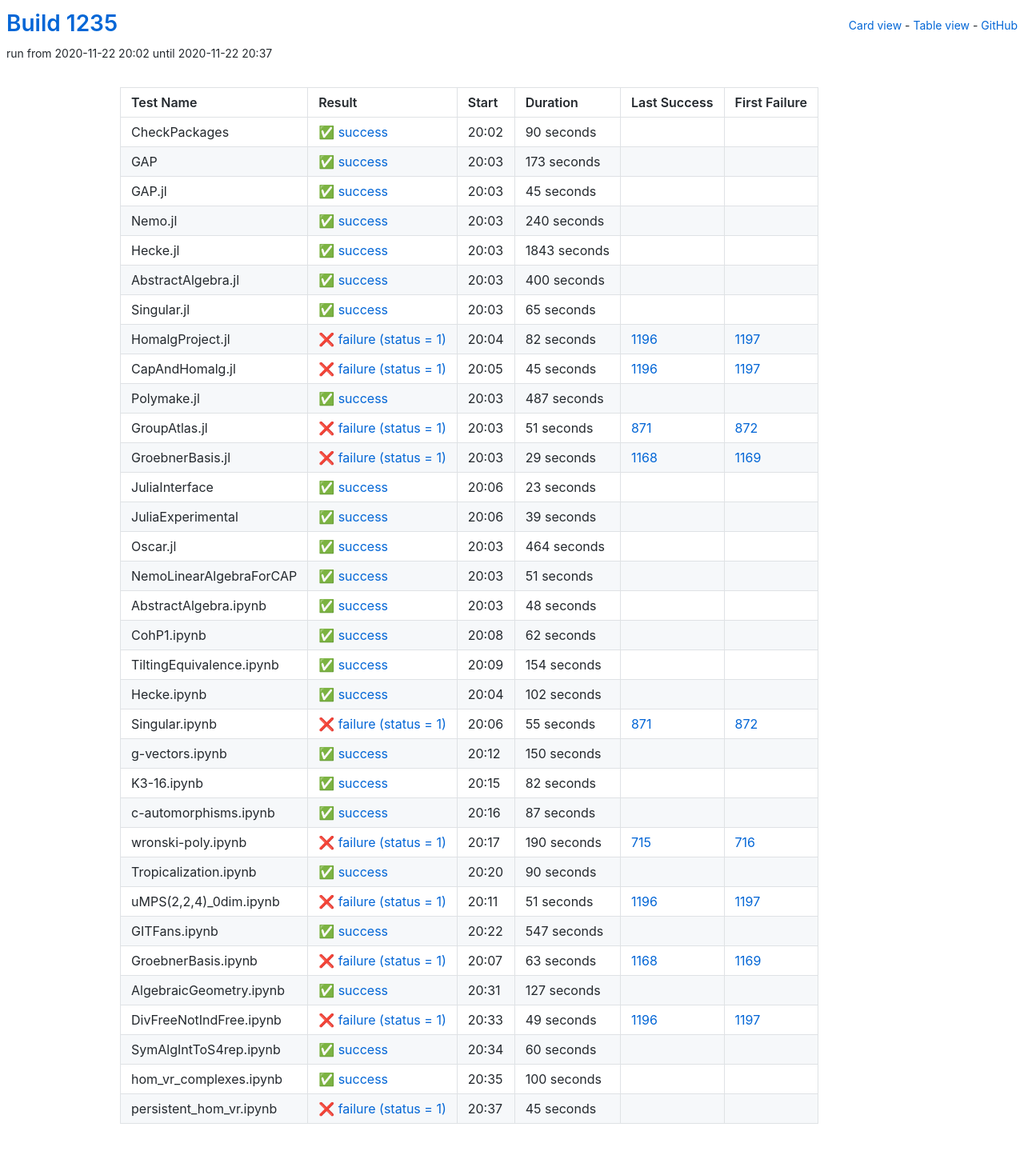
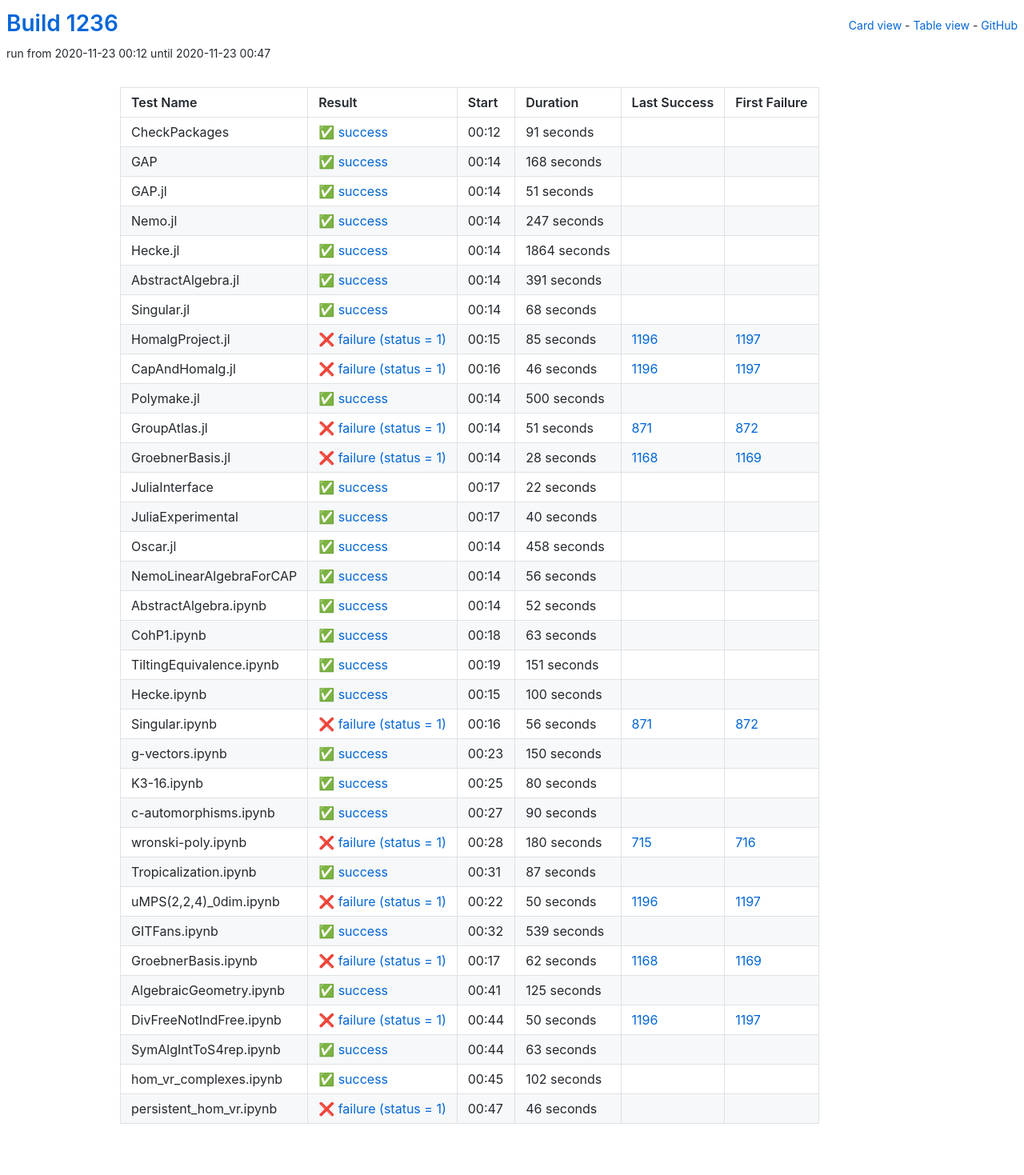
Before and after one commit to oscar-system/oscar-ci-status-stable, a Jekyll site: the page built from table.html, in a window 1280 px wide. Shown: the whole page at 80% size. Built offline with Jekyll 4.4.1, drawn with Linux system fonts in a browser that asks for light colours.

Commit message:
Build #1236

```diff
--- a/_data/ci.yml
+++ b/_data/ci.yml
@@ -1,6 +1,6 @@
 ---
-build: 1235
-build_url: https://oscarci.mathematik.uni-kl.de/job/oscar-stable/1235/
+build: 1236
+build_url: https://oscarci.mathematik.uni-kl.de/job/oscar-stable/1236/
 job: oscar-stable
 organization: oscar-system
 repo: oscar-ci-status-stable
@@ -8,128 +8,128 @@ repourl: https://github.com/oscar-system/oscar-ci-status-stable
 tests:
 - name: CheckPackages
   id: checkpackages
-  log: https://oscarci.mathematik.uni-kl.de/job/oscar-stable/1235/artifact/logs/build-1235/CheckPackages.log
-  start: 2020-11-22 20:02
+  log: https://oscarci.mathematik.uni-kl.de/job/oscar-stable/1236/artifact/logs/build-1236/CheckPackages.log
+  start: 2020-11-23 00:12
   success: true
   exitcode: 0
   status: success
-  duration: 90
+  duration: 91
   last_success: false
   last_success_url:
   first_failure: false
   first_failure_url:
 - name: GAP
   id: gap
-  log: https://oscarci.mathematik.uni-kl.de/job/oscar-stable/1235/artifact/logs/build-1235/GAP.log
-  start: 2020-11-22 20:03
+  log: https://oscarci.mathematik.uni-kl.de/job/oscar-stable/1236/artifact/logs/build-1236/GAP.log
+  start: 2020-11-23 00:14
   success: true
   exitcode: 0
   status: success
-  duration: 173
+  duration: 168
   last_success: false
   last_success_url:
   first_failure: false
   first_failure_url:
 - name: GAP.jl
   id: gap-jl
-  log: https://oscarci.mathematik.uni-kl.de/job/oscar-stable/1235/artifact/logs/build-1235/GAP.jl.log
-  start: 2020-11-22 20:03
+  log: https://oscarci.mathematik.uni-kl.de/job/oscar-stable/1236/artifact/logs/build-1236/GAP.jl.log
+  start: 2020-11-23 00:14
   success: true
   exitcode: 0
   status: success
-  duration: 45
+  duration: 51
   last_success: false
   last_success_url:
   first_failure: false
   first_failure_url:
 - name: Nemo.jl
   id: nemo-jl
-  log: https://oscarci.mathematik.uni-kl.de/job/oscar-stable/1235/artifact/logs/build-1235/Nemo.jl.log
-  start: 2020-11-22 20:03
+  log: https://oscarci.mathematik.uni-kl.de/job/oscar-stable/1236/artifact/logs/build-1236/Nemo.jl.log
+  start: 2020-11-23 00:14
   success: true
   exitcode: 0
   status: success
-  duration: 240
+  duration: 247
   last_success: false
   last_success_url:
   first_failure: false
   first_failure_url:
 - name: Hecke.jl
   id: hecke-jl
-  log: https://oscarci.mathematik.uni-kl.de/job/oscar-stable/1235/artifact/logs/build-1235/Hecke.jl.log
-  start: 2020-11-22 20:03
+  log: https://oscarci.mathematik.uni-kl.de/job/oscar-stable/1236/artifact/logs/build-1236/Hecke.jl.log
+  start: 2020-11-23 00:14
   success: true
   exitcode: 0
   status: success
-  duration: 1843
+  duration: 1864
   last_success: false
   last_success_url:
   first_failure: false
   first_failure_url:
 - name: AbstractAlgebra.jl
   id: abstractalgebra-jl
-  log: https://oscarci.mathematik.uni-kl.de/job/oscar-stable/1235/artifact/logs/build-1235/AbstractAlgebra.jl.log
-  start: 2020-11-22 20:03
+  log: https://oscarci.mathematik.uni-kl.de/job/oscar-stable/1236/artifact/logs/build-1236/AbstractAlgebra.jl.log
+  start: 2020-11-23 00:14
   success: true
   exitcode: 0
   status: success
-  duration: 400
+  duration: 391
   last_success: false
   last_success_url:
   first_failure: false
   first_failure_url:
 - name: Singular.jl
   id: singular-jl
-  log: https://oscarci.mathematik.uni-kl.de/job/oscar-stable/1235/artifact/logs/build-1235/Singular.jl.log
-  start: 2020-11-22 20:03
+  log: https://oscarci.mathematik.uni-kl.de/job/oscar-stable/1236/artifact/logs/build-1236/Singular.jl.log
+  start: 2020-11-23 00:14
   success: true
   exitcode: 0
   status: success
-  duration: 65
+  duration: 68
   last_success: false
   last_success_url:
   first_failure: false
   first_failure_url:
 - name: HomalgProject.jl
   id: homalgproject-jl
-  log: https://oscarci.mathematik.uni-kl.de/job/oscar-stable/1235/artifact/logs/build-1235/HomalgProject.jl.log
-  start: 2020-11-22 20:04
+  log: https://oscarci.mathematik.uni-kl.de/job/oscar-stable/1236/artifact/logs/build-1236/HomalgProject.jl.log
+  start: 2020-11-23 00:15
   success: false
   exitcode: 1
   status: failure
-  duration: 82
+  duration: 85
   last_success: 1196
   last_success_url: https://oscarci.mathematik.uni-kl.de/job/oscar-stable/1196/
   first_failure: 1197
   first_failure_url: https://oscarci.mathematik.uni-kl.de/job/oscar-stable/1197/
 - name: CapAndHomalg.jl
   id: capandhomalg-jl
-  log: https://oscarci.mathematik.uni-kl.de/job/oscar-stable/1235/artifact/logs/build-1235/CapAndHomalg.jl.log
-  start: 2020-11-22 20:05
+  log: https://oscarci.mathematik.uni-kl.de/job/oscar-stable/1236/artifact/logs/build-1236/CapAndHomalg.jl.log
+  start: 2020-11-23 00:16
   success: false
   exitcode: 1
   status: failure
-  duration: 45
+  duration: 46
   last_success: 1196
   last_success_url: https://oscarci.mathematik.uni-kl.de/job/oscar-stable/1196/
   first_failure: 1197
   first_failure_url: https://oscarci.mathematik.uni-kl.de/job/oscar-stable/1197/
 - name: Polymake.jl
   id: polymake-jl
-  log: https://oscarci.mathematik.uni-kl.de/job/oscar-stable/1235/artifact/logs/build-1235/Polymake.jl.log
-  start: 2020-11-22 20:03
+  log: https://oscarci.mathematik.uni-kl.de/job/oscar-stable/1236/artifact/logs/build-1236/Polymake.jl.log
+  start: 2020-11-23 00:14
   success: true
   exitcode: 0
   status: success
-  duration: 487
+  duration: 500
   last_success: false
   last_success_url:
   first_failure: false
   first_failure_url:
 - name: GroupAtlas.jl
   id: groupatlas-jl
-  log: https://oscarci.mathematik.uni-kl.de/job/oscar-stable/1235/artifact/logs/build-1235/GroupAtlas.jl.log
-  start: 2020-11-22 20:03
+  log: https://oscarci.mathematik.uni-kl.de/job/oscar-stable/1236/artifact/logs/build-1236/GroupAtlas.jl.log
+  start: 2020-11-23 00:14
   success: false
   exitcode: 1
   status: failure
@@ -140,128 +140,128 @@ tests:
   first_failure_url: https://oscarci.mathematik.uni-kl.de/job/oscar-stable/872/
 - name: GroebnerBasis.jl
   id: groebnerbasis-jl
-  log: https://oscarci.mathematik.uni-kl.de/job/oscar-stable/1235/artifact/logs/build-1235/GroebnerBasis.jl.log
-  start: 2020-11-22 20:03
+  log: https://oscarci.mathematik.uni-kl.de/job/oscar-stable/1236/artifact/logs/build-1236/GroebnerBasis.jl.log
+  start: 2020-11-23 00:14
   success: false
   exitcode: 1
   status: failure
-  duration: 29
+  duration: 28
   last_success: 1168
   last_success_url: https://oscarci.mathematik.uni-kl.de/job/oscar-stable/1168/
   first_failure: 1169
   first_failure_url: https://oscarci.mathematik.uni-kl.de/job/oscar-stable/1169/
 - name: JuliaInterface
   id: juliainterface
-  log: https://oscarci.mathematik.uni-kl.de/job/oscar-stable/1235/artifact/logs/build-1235/JuliaInterface.log
-  start: 2020-11-22 20:06
+  log: https://oscarci.mathematik.uni-kl.de/job/oscar-stable/1236/artifact/logs/build-1236/JuliaInterface.log
+  start: 2020-11-23 00:17
   success: true
   exitcode: 0
   status: success
-  duration: 23
+  duration: 22
   last_success: false
   last_success_url:
   first_failure: false
   first_failure_url:
 - name: JuliaExperimental
   id: juliaexperimental
-  log: https://oscarci.mathematik.uni-kl.de/job/oscar-stable/1235/artifact/logs/build-1235/JuliaExperimental.log
-  start: 2020-11-22 20:06
+  log: https://oscarci.mathematik.uni-kl.de/job/oscar-stable/1236/artifact/logs/build-1236/JuliaExperimental.log
+  start: 2020-11-23 00:17
   success: true
   exitcode: 0
   status: success
-  duration: 39
+  duration: 40
   last_success: false
   last_success_url:
   first_failure: false
   first_failure_url:
 - name: Oscar.jl
   id: oscar-jl
-  log: https://oscarci.mathematik.uni-kl.de/job/oscar-stable/1235/artifact/logs/build-1235/Oscar.jl.log
-  start: 2020-11-22 20:03
+  log: https://oscarci.mathematik.uni-kl.de/job/oscar-stable/1236/artifact/logs/build-1236/Oscar.jl.log
+  start: 2020-11-23 00:14
   success: true
   exitcode: 0
   status: success
-  duration: 464
+  duration: 458
   last_success: false
   last_success_url:
   first_failure: false
   first_failure_url:
 - name: NemoLinearAlgebraForCAP
   id: nemolinearalgebraforcap
-  log: https://oscarci.mathematik.uni-kl.de/job/oscar-stable/1235/artifact/logs/build-1235/NemoLinearAlgebraForCAP.log
-  start: 2020-11-22 20:03
+  log: https://oscarci.mathematik.uni-kl.de/job/oscar-stable/1236/artifact/logs/build-1236/NemoLinearAlgebraForCAP.log
+  start: 2020-11-23 00:14
   success: true
   exitcode: 0
   status: success
-  duration: 51
+  duration: 56
   last_success: false
   last_success_url:
   first_failure: false
   first_failure_url:
 - name: AbstractAlgebra.ipynb
   id: abstractalgebra-ipynb
-  log: https://oscarci.mathematik.uni-kl.de/job/oscar-stable/1235/artifact/logs/build-1235/AbstractAlgebra.ipynb.log
-  start: 2020-11-22 20:03
+  log: https://oscarci.mathematik.uni-kl.de/job/oscar-stable/1236/artifact/logs/build-1236/AbstractAlgebra.ipynb.log
+  start: 2020-11-23 00:14
   success: true
   exitcode: 0
   status: success
-  duration: 48
+  duration: 52
   last_success: false
   last_success_url:
   first_failure: false
   first_failure_url:
 - name: CohP1.ipynb
   id: cohp1-ipynb
-  log: https://oscarci.mathematik.uni-kl.de/job/oscar-stable/1235/artifact/logs/build-1235/CohP1.ipynb.log
-  start: 2020-11-22 20:08
+  log: https://oscarci.mathematik.uni-kl.de/job/oscar-stable/1236/artifact/logs/build-1236/CohP1.ipynb.log
+  start: 2020-11-23 00:18
   success: true
   exitcode: 0
   status: success
-  duration: 62
+  duration: 63
   last_success: false
   last_success_url:
   first_failure: false
   first_failure_url:
 - name: TiltingEquivalence.ipynb
   id: tiltingequivalence-ipynb
-  log: https://oscarci.mathematik.uni-kl.de/job/oscar-stable/1235/artifact/logs/build-1235/TiltingEquivalence.ipynb.log
-  start: 2020-11-22 20:09
+  log: https://oscarci.mathematik.uni-kl.de/job/oscar-stable/1236/artifact/logs/build-1236/TiltingEquivalence.ipynb.log
+  start: 2020-11-23 00:19
   success: true
   exitcode: 0
   status: success
-  duration: 154
+  duration: 151
   last_success: false
   last_success_url:
   first_failure: false
   first_failure_url:
 - name: Hecke.ipynb
   id: hecke-ipynb
-  log: https://oscarci.mathematik.uni-kl.de/job/oscar-stable/1235/artifact/logs/build-1235/Hecke.ipynb.log
-  start: 2020-11-22 20:04
+  log: https://oscarci.mathematik.uni-kl.de/job/oscar-stable/1236/artifact/logs/build-1236/Hecke.ipynb.log
+  start: 2020-11-23 00:15
   success: true
   exitcode: 0
   status: success
-  duration: 102
+  duration: 100
   last_success: false
   last_success_url:
   first_failure: false
   first_failure_url:
 - name: Singular.ipynb
   id: singular-ipynb
-  log: https://oscarci.mathematik.uni-kl.de/job/oscar-stable/1235/artifact/logs/build-1235/Singular.ipynb.log
-  start: 2020-11-22 20:06
+  log: https://oscarci.mathematik.uni-kl.de/job/oscar-stable/1236/artifact/logs/build-1236/Singular.ipynb.log
+  start: 2020-11-23 00:16
   success: false
   exitcode: 1
   status: failure
-  duration: 55
+  duration: 56
   last_success: 871
   last_success_url: https://oscarci.mathematik.uni-kl.de/job/oscar-stable/871/
   first_failure: 872
   first_failure_url: https://oscarci.mathematik.uni-kl.de/job/oscar-stable/872/
 - name: g-vectors.ipynb
   id: g-vectors-ipynb
-  log: https://oscarci.mathematik.uni-kl.de/job/oscar-stable/1235/artifact/logs/build-1235/g-vectors.ipynb.log
-  start: 2020-11-22 20:12
+  log: https://oscarci.mathematik.uni-kl.de/job/oscar-stable/1236/artifact/logs/build-1236/g-vectors.ipynb.log
+  start: 2020-11-23 00:23
   success: true
   exitcode: 0
   status: success
@@ -272,20 +272,44 @@ tests:
   first_failure_url:
 - name: K3-16.ipynb
   id: k3-16-ipynb
-  log: https://oscarci.mathematik.uni-kl.de/job/oscar-stable/1235/artifact/logs/build-1235/K3-16.ipynb.log
-  start: 2020-11-22 20:15
+  log: https://oscarci.mathematik.uni-kl.de/job/oscar-stable/1236/artifact/logs/build-1236/K3-16.ipynb.log
+  start: 2020-11-23 00:25
   success: true
   exitcode: 0
   status: success
-  duration: 82
+  duration: 80
   last_success: false
   last_success_url:
   first_failure: false
   first_failure_url:
 - name: c-automorphisms.ipynb
   id: c-automorphisms-ipynb
-  log: https://oscarci.mathematik.uni-kl.de/job/oscar-stable/1235/artifact/logs/build-1235/c-automorphisms.ipynb.log
-  start: 2020-11-22 20:16
+  log: https://oscarci.mathematik.uni-kl.de/job/oscar-stable/1236/artifact/logs/build-1236/c-automorphisms.ipynb.log
+  start: 2020-11-23 00:27
+  success: true
+  exitcode: 0
+  status: success
+  duration: 90
+  last_success: false
+  last_success_url:
+  first_failure: false
+  first_failure_url:
+- name: wronski-poly.ipynb
+  id: wronski-poly-ipynb
+  log: https://oscarci.mathematik.uni-kl.de/job/oscar-stable/1236/artifact/logs/build-1236/wronski-poly.ipynb.log
+  start: 2020-11-23 00:28
+  success: false
+  exitcode: 1
+  status: failure
+  duration: 180
+  last_success: 715
+  last_success_url: https://oscarci.mathematik.uni-kl.de/job/oscar-stable/715/
+  first_failure: 716
+  first_failure_url: https://oscarci.mathematik.uni-kl.de/job/oscar-stable/716/
+- name: Tropicalization.ipynb
+  id: tropicalization-ipynb
+  log: https://oscarci.mathematik.uni-kl.de/job/oscar-stable/1236/artifact/logs/build-1236/Tropicalization.ipynb.log
+  start: 2020-11-23 00:31
   success: true
   exitcode: 0
   status: success
@@ -294,122 +318,98 @@ tests:
   last_success_url:
   first_failure: false
   first_failure_url:
-- name: wronski-poly.ipynb
-  id: wronski-poly-ipynb
-  log: https://oscarci.mathematik.uni-kl.de/job/oscar-stable/1235/artifact/logs/build-1235/wronski-poly.ipynb.log
-  start: 2020-11-22 20:17
+- name: uMPS(2,2,4)_0dim.ipynb
+  id: umps-2-2-4-0dim-ipynb
+  log: https://oscarci.mathematik.uni-kl.de/job/oscar-stable/1236/artifact/logs/build-1236/uMPS-2-2-4-_0dim.ipynb.log
+  start: 2020-11-23 00:22
   success: false
   exitcode: 1
   status: failure
-  duration: 190
-  last_success: 715
-  last_success_url: https://oscarci.mathematik.uni-kl.de/job/oscar-stable/715/
-  first_failure: 716
-  first_failure_url: https://oscarci.mathematik.uni-kl.de/job/oscar-stable/716/
-- name: Tropicalization.ipynb
-  id: tropicalization-ipynb
-  log: https://oscarci.mathematik.uni-kl.de/job/oscar-stable/1235/artifact/logs/build-1235/Tropicalization.ipynb.log
-  start: 2020-11-22 20:20
-  success: true
-  exitcode: 0
-  status: success
-  duration: 90
-  last_success: false
-  last_success_url:
-  first_failure: false
-  first_failure_url:
-- name: uMPS(2,2,4)_0dim.ipynb
-  id: umps-2-2-4-0dim-ipynb
-  log: https://oscarci.mathematik.uni-kl.de/job/oscar-stable/1235/artifact/logs/build-1235/uMPS-2-2-4-_0dim.ipynb.log
-  start: 2020-11-22 20:11
-  success: false
-  exitcode: 1
-  status: failure
-  duration: 51
+  duration: 50
   last_success: 1196
   last_success_url: https://oscarci.mathematik.uni-kl.de/job/oscar-stable/1196/
   first_failure: 1197
   first_failure_url: https://oscarci.mathematik.uni-kl.de/job/oscar-stable/1197/
 - name: GITFans.ipynb
   id: gitfans-ipynb
-  log: https://oscarci.mathematik.uni-kl.de/job/oscar-stable/1235/artifact/logs/build-1235/GITFans.ipynb.log
-  start: 2020-11-22 20:22
+  log: https://oscarci.mathematik.uni-kl.de/job/oscar-stable/1236/artifact/logs/build-1236/GITFans.ipynb.log
+  start: 2020-11-23 00:32
   success: true
   exitcode: 0
   status: success
-  duration: 547
+  duration: 539
   last_success: false
   last_success_url:
   first_failure: false
   first_failure_url:
 - name: GroebnerBasis.ipynb
   id: groebnerbasis-ipynb
-  log: https://oscarci.mathematik.uni-kl.de/job/oscar-stable/1235/artifact/logs/build-1235/GroebnerBasis.ipynb.log
-  start: 2020-11-22 20:07
+  log: https://oscarci.mathematik.uni-kl.de/job/oscar-stable/1236/artifact/logs/build-1236/GroebnerBasis.ipynb.log
+  start: 2020-11-23 00:17
   success: false
   exitcode: 1
   status: failure
-  duration: 63
+  duration: 62
   last_success: 1168
   last_success_url: https://oscarci.mathematik.uni-kl.de/job/oscar-stable/1168/
   first_failure: 1169
   first_failure_url: https://oscarci.mathematik.uni-kl.de/job/oscar-stable/1169/
 - name: AlgebraicGeometry.ipynb
   id: algebraicgeometry-ipynb
-  log: https://oscarci.mathematik.uni-kl.de/job/oscar-stable/1235/artifact/logs/build-1235/AlgebraicGeometry.ipynb.log
-  start: 2020-11-22 20:31
+  log: https://oscarci.mathematik.uni-kl.de/job/oscar-stable/1236/artifact/logs/build-1236/AlgebraicGeometry.ipynb.log
+  start: 2020-11-23 00:41
   success: true
   exitcode: 0
   status: success
-  duration: 127
+  duration: 125
   last_success: false
   last_success_url:
   first_failure: false
   first_failure_url:
 - name: DivFreeNotIndFree.ipynb
   id: divfreenotindfree-ipynb
-  log: https://oscarci.mathematik.uni-kl.de/job/oscar-stable/1235/artifact/logs/build-1235/DivFreeNotIndFree.ipynb.log
-  start: 2020-11-22 20:33
+  log: https://oscarci.mathematik.uni-kl.de/job/oscar-stable/1236/artifact/logs/build-1236/DivFreeNotIndFree.ipynb.log
+  start: 2020-11-23 00:44
   success: false
   exitcode: 1
   status: failure
-  duration: 49
+  duration: 50
   last_success: 1196
   last_success_url: https://oscarci.mathematik.uni-kl.de/job/oscar-stable/1196/
   first_failure: 1197
   first_failure_url: https://oscarci.mathematik.uni-kl.de/job/oscar-stable/1197/
 - name: SymAlgIntToS4rep.ipynb
   id: symalginttos4rep-ipynb
-  log: https://oscarci.mathematik.uni-kl.de/job/oscar-stable/1235/artifact/logs/build-1235/SymAlgIntToS4rep.ipynb.log
-  start: 2020-11-22 20:34
+  log: https://oscarci.mathematik.uni-kl.de/job/oscar-stable/1236/artifact/logs/build-1236/SymAlgIntToS4rep.ipynb.log
+  start: 2020-11-23 00:44
   success: true
   exitcode: 0
   status: success
-  duration: 60
+  duration: 63
   last_success: false
   last_success_url:
   first_failure: false
   first_failure_url:
 - name: hom_vr_complexes.ipynb
   id: hom-vr-complexes-ipynb
-  log: https://oscarci.mathematik.uni-kl.de/job/oscar-stable/1235/artifact/logs/build-1235/hom_vr_complexes.ipynb.log
-  start: 2020-11-22 20:35
+  log: https://oscarci.mathematik.uni-kl.de/job/oscar-stable/1236/artifact/logs/build-1236/hom_vr_complexes.ipynb.log
+  start: 2020-11-23 00:45
   success: true
   exitcode: 0
   status: success
-  duration: 100
+  duration: 102
   last_success: false
   last_success_url:
   first_failure: false
   first_failure_url:
 - name: persistent_hom_vr.ipynb
   id: persistent-hom-vr-ipynb
-  log: https://oscarci.mathematik.uni-kl.de/job/oscar-stable/1235/artifact/logs/build-1235/persistent_hom_vr.ipynb.log
-  start: 2020-11-22 20:37
+  log: https://oscarci.mathematik.uni-kl.de/job/oscar-stable/1236/artifact/logs/build-1236/persistent_hom_vr.ipynb.log
+  start: 2020-11-23 00:47
   success: false
   exitcode: 1
   status: failure
-  duration: 45
+  duration: 46
   last_success: false
   last_success_url:
   first_failure: false
```
Also changed, not shown: README.md.
